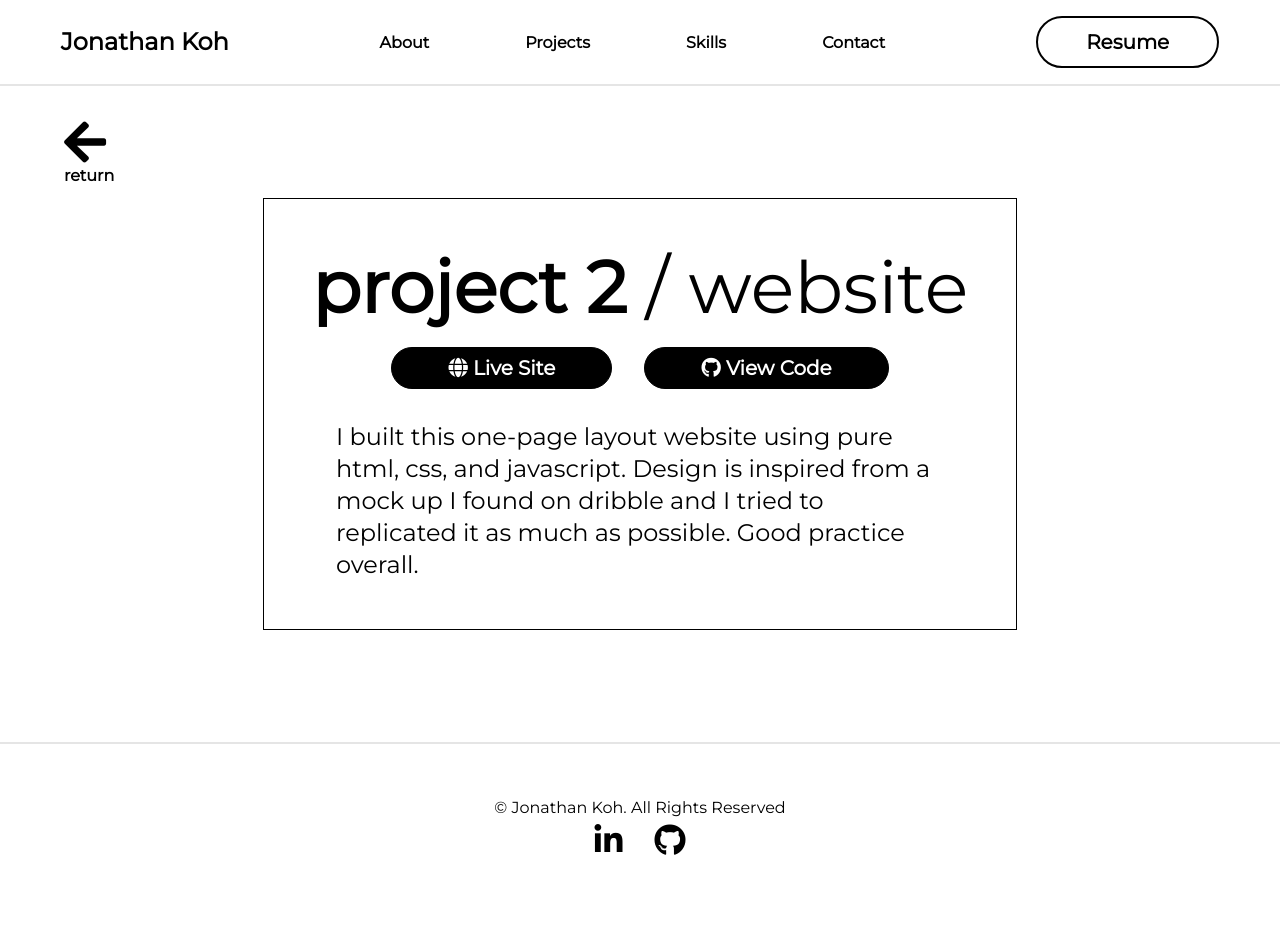
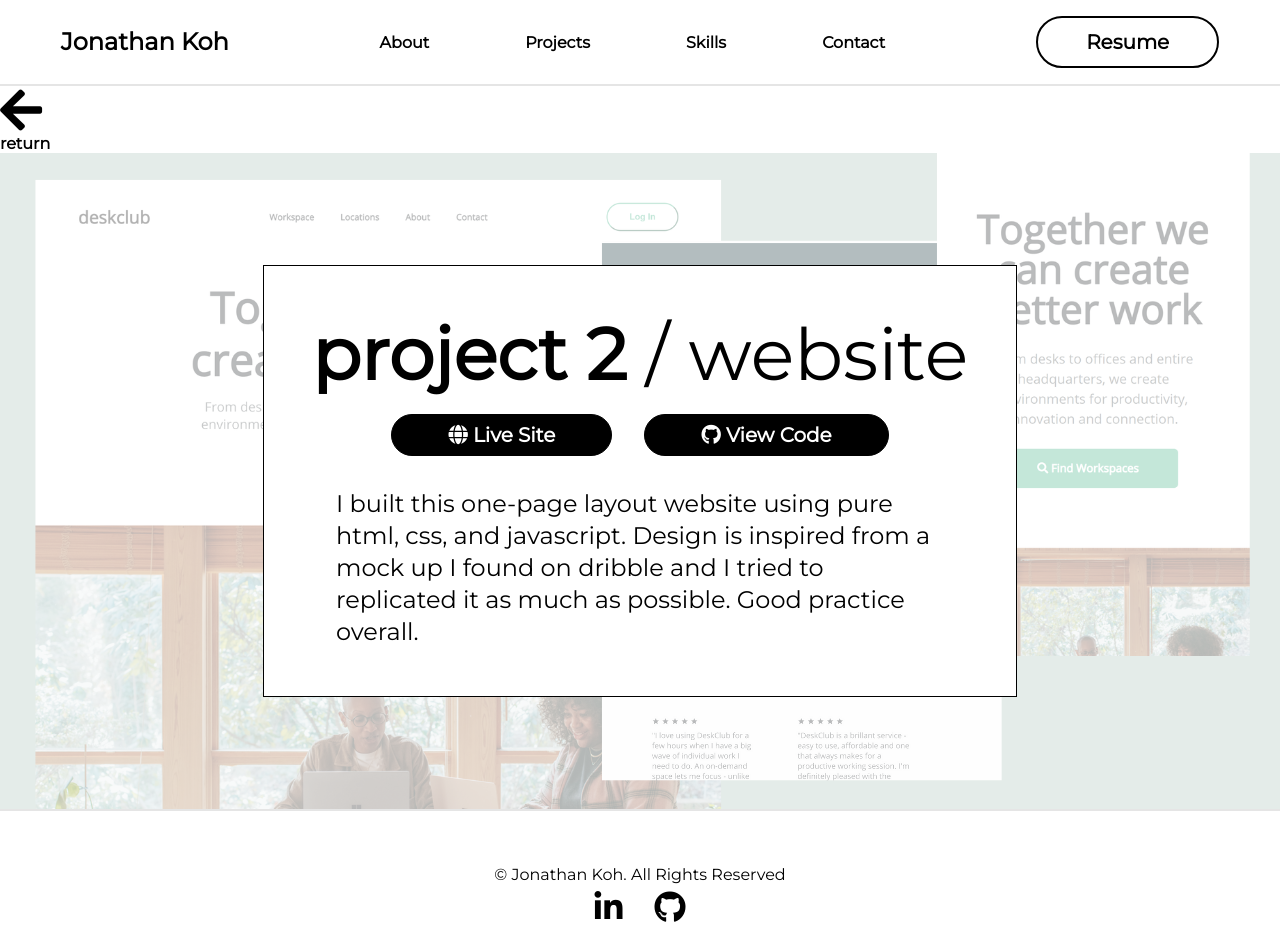
Before and after one commit to JonKohJJ/Personal-Web-Portfolio-2021, a plain HTML site: page project_2.html in a window 1280 px wide. Before the commit the page ends 904 px from the top, so only its background shows below. Drawn offline with Linux system fonts and the light colour scheme.

Commit message:
updated project landing pages

```diff
--- a/style_projects.css
+++ b/style_projects.css
@@ -1,5 +1,30 @@
-.back-container{
-    display: none;
+
+
+.header-container{
+    position: relative;
+}
+
+.header-container::before{
+    content: '';
+    position: absolute;
+    top: 0;
+    left: 0;
+    bottom: 0;
+    right: 0;
+    background-image: url('./images/deskclub/deskclub_thumbnail.png');
+    background-position: center;
+    background-repeat: repeat-x;
+    object-fit: cover;
+    z-index: -1;
+    opacity: 0.3;
+}
+
+.header-inner-container{
+    max-width: 55rem;
+}
+
+.header-content{
+    background-color: white;
 }
 
 .header-content ul{
@@ -38,16 +63,6 @@
 
 @media (min-width: 1100px){
 
-    .back-container{
-        display: block;
-        position: fixed;
-        padding: 2rem 0rem 0rem 4rem;
-    }
-
-    .back-container:hover a{
-        color: rgba(0, 0, 0, 0.7);
-    }
-
     .header-content ul{
         padding: 1rem;
         max-width: 45rem;
```
Also changed, not shown: deskclub.html (+0 -6 lines), index.html (+1 -1 lines), images/deskclub/deskclub_thumbnail.png (added), images/deskclub/thumbnail.png (deleted).
